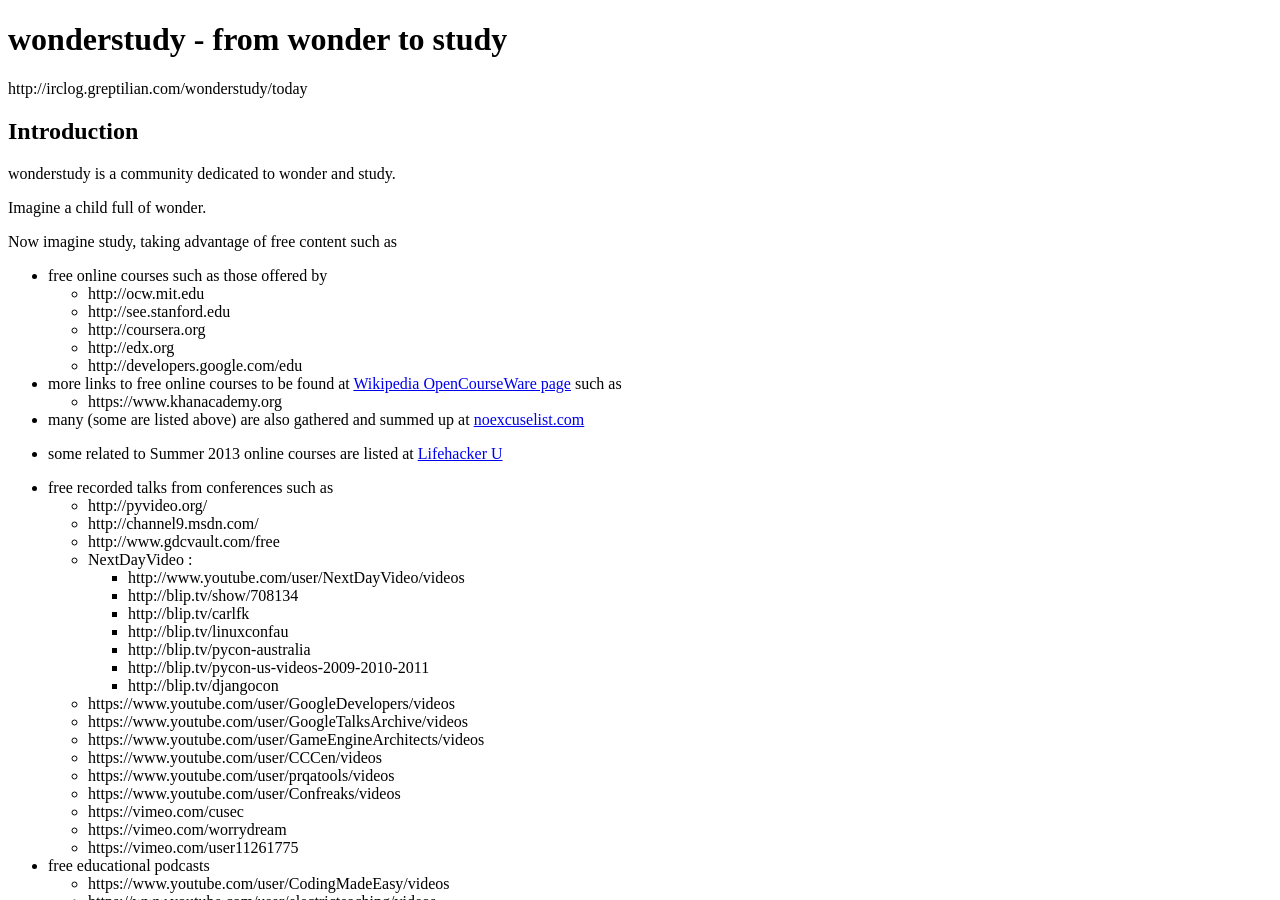
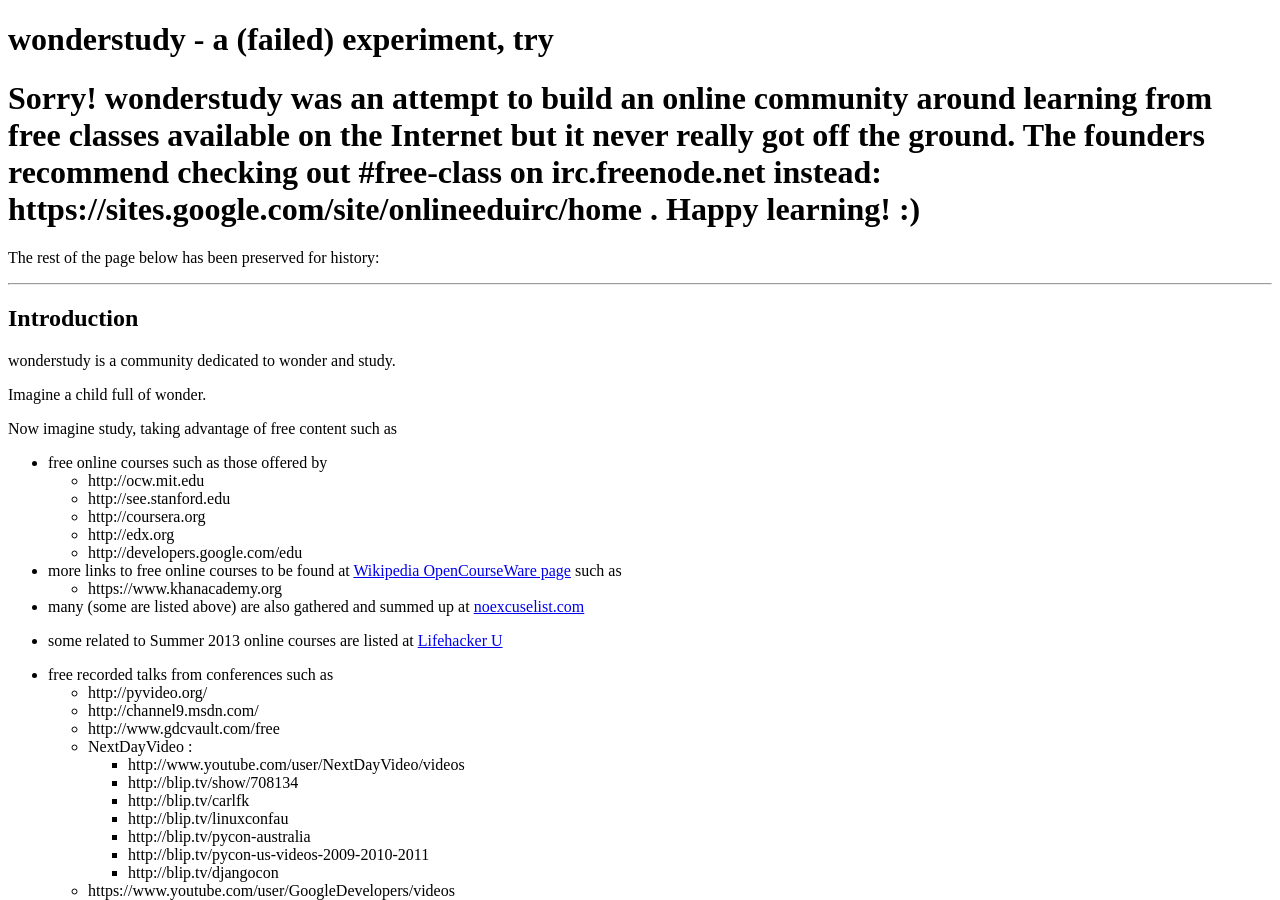
Before and after one commit to wonderstudy/wonderstudy.github.io, a Jekyll site: the page built from index.md, in a window 1280 px wide and 900 px high. Built offline with Jekyll 4.4.1, drawn with Linux system fonts in a browser that asks for light colours; Markdown is read by kramdown in place of the engine named in the settings.

Commit message:
spinning down wonderstudy

```diff
--- a/index.md
+++ b/index.md
@@ -1,8 +1,13 @@
 ---
 layout: default
-title: wonderstudy - from wonder to study
+title: wonderstudy - a (failed) experiment, try #free-class on irc.freenode.net instead
 ---
-http://irclog.greptilian.com/wonderstudy/today
+
+# Sorry! wonderstudy was an attempt to build an online community around learning from free classes available on the Internet but it never really got off the ground. The founders recommend checking out #free-class on irc.freenode.net instead: https://sites.google.com/site/onlineeduirc/home . Happy learning! :)
+
+The rest of the page below has been preserved for history:
+
+---
 
 ## Introduction
 
```
